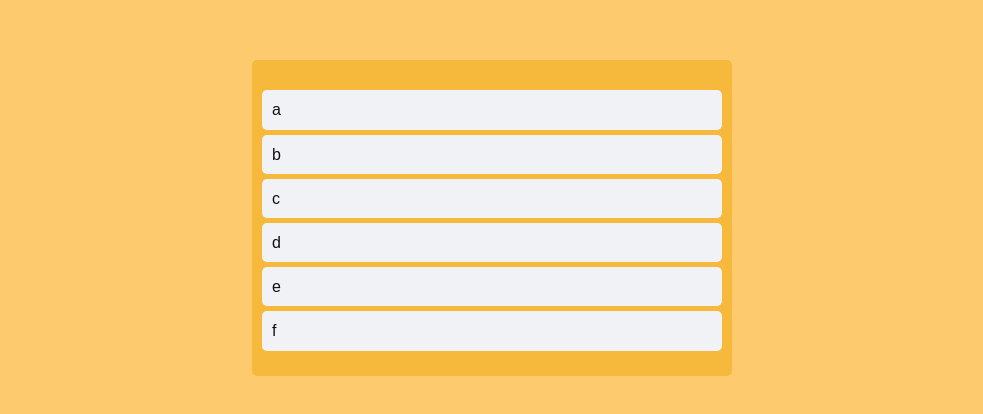
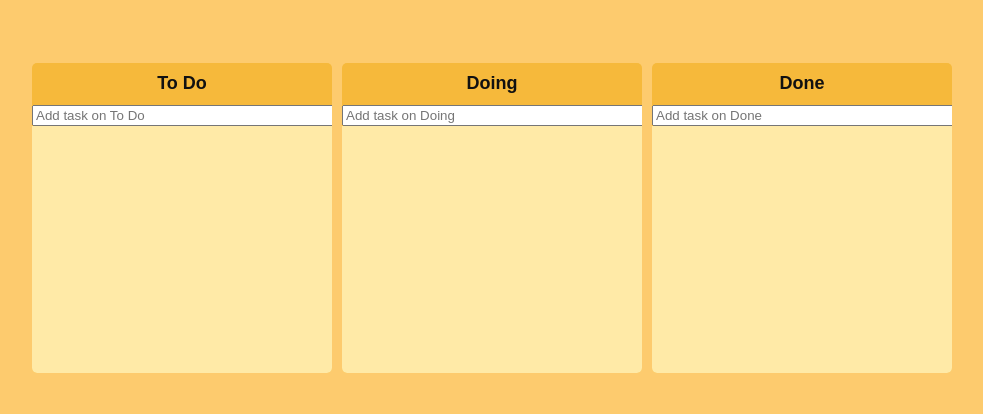
Before and after one commit to danbe80/yell-app, a React (Create React App) app: page / in a window 1280 px wide. Shown: the part 182-596 px from the top of the page, without its empty margins (148-1131 px from the left). Built offline with nearby package versions, Linux system fonts and the light colour scheme.

Commit message:
기본 틀 완료

```diff
--- a/src/App.tsx
+++ b/src/App.tsx
@@ -1,65 +1,69 @@
-import { DragDropContext, Droppable, Draggable, DropResult } from "react-beautiful-dnd";
+import { DragDropContext, DropResult } from "react-beautiful-dnd";
 import { useRecoilState } from "recoil";
 import styled from "styled-components";
 import { toDoState } from "./atoms";
+import Board from "./Components/Board";
 
 const Wrapper = styled.div`
   display: flex;
-  max-width: 480px;
-  width: 100%;
+  width: 100vw;
+  height: 100vh;
   margin: 0 auto;
   justify-content: center;
   align-items: center;
-  height: 100vh;
 `;
 const Boards = styled.div`
-  display: grid;
+  display: flex;
+  justify-content: center;
+  align-items: flex-start;
   width: 100%;
-  grid-template-columns: repeat(1,1fr);
+  gap: 10px;
 `;
-const Board = styled.div`
-  padding: 30px 10px 20px 10px;
-  background-color: ${(props) => props.theme.boardColor};
-  border-radius: 5px;
-  min-height: 200px;
-`;
-const Card = styled.div`
-  padding: 10px;
-  background-color: ${(props) => props.theme.cardColor};
-  border-radius: 5px;
-  margin-bottom: 5px;
-`;
+
 
 
 
 function App() {
   const [toDos, setToDos] = useRecoilState(toDoState);
-  const onDragEnd = ({destination, source}:DropResult) => {};
+  const onDragEnd = ({ draggableId,destination, source}:DropResult) => {
+    if(!destination) return;
+    if(destination.droppableId === source.droppableId){
+      //같은 보드판에서의 움직임
+      setToDos((allBoards) => {
+        const boardCopy = [...allBoards[source.droppableId]];
+        const taskObj = boardCopy[source.index];
+        boardCopy.splice(source.index, 1);
+        boardCopy.splice(destination?.index, 0, taskObj);
+        return {
+          ...allBoards,
+          [source.droppableId]: boardCopy,
+        };
+      });
+  }
+  if(destination.droppableId !== source.droppableId){
+    // 다른 보드판으로의 움직임
+    setToDos((allBoards) => {
+      const sourceBoard = [...allBoards[source.droppableId]];
+      const taskObj = sourceBoard[source.index];
+      const destinationBoard = [...allBoards[destination.droppableId]];
+      sourceBoard.splice(source.index, 1);
+      destinationBoard.splice(destination?.index, 0, taskObj);
+      return {
+        ...allBoards,
+        [source.droppableId]: sourceBoard,
+        [destination.droppableId]: destinationBoard
+      };
+    });
+  }
+}
   return(
     <DragDropContext onDragEnd={onDragEnd}>
       <Wrapper>
         {/* 모든 보드판을 묶고 있는 영역 */}
         <Boards>
-          <Droppable droppableId="one">
-            {/* ex 보드판 영역 component*/}
-            {(provided) => (
-              <Board ref={provided.innerRef} {...provided.droppableProps}>
-                {toDos.map((toDos, index) => (
-                  <Draggable key={index} draggableId={toDos} index={index}>
-                    {/* ex 포스트잇 부분 component */}
-                    {(provided) => (
-                      <Card ref={provided.innerRef}
-                      {...provided.draggableProps}
-                      {...provided.dragHandleProps}>
-                        {toDos}
-                      </Card>
-                    )}
-                  </Draggable>
-                ))}
-                {provided.placeholder}
-              </Board>
-            )}
-          </Droppable>
+          {Object.keys(toDos).map((boardId) => (
+            <Board boardId={boardId} key={boardId} toDos={toDos[boardId]}/>
+          ))}
         </Boards>
       </Wrapper>
     </DragDropContext>
--- /dev/null
+++ b/src/Components/Board.tsx
@@ -0,0 +1,103 @@
+import { Droppable } from "react-beautiful-dnd";
+import { useForm } from "react-hook-form";
+import { useSetRecoilState } from "recoil";
+import styled from "styled-components";
+import { IToDo, toDoState } from "../atoms";
+import DragabbleCard from "./DragabbleCard";
+
+const Wrapper = styled.div`
+  width: 300px;
+  padding-top: 10px;
+  background-color: ${(props) => props.theme.boardsColor};
+  border-radius: 5px;
+  min-height: 300px;
+  display: flex;
+  flex-direction: column;
+  overflow: hidden;
+`;
+const Title = styled.h2`
+  text-align: center;
+  font-size: 18px;
+  font-weight: 600;
+  margin-bottom: 10px;
+`;
+interface IAreaProps {
+  isDraggingFromThis: boolean;
+  isDraggingOver: boolean;
+}
+const Area = styled.div<IAreaProps>`
+  background-color: ${(props) =>
+    //벗아나 도착한 영역
+    props.isDraggingOver ? props.theme.overColor
+    // 벗어나고 난 영역
+    :props.isDraggingFromThis ? props.theme.FromThisColor
+    // 움직이기 전 보드
+    :props.theme.boardColor};
+  flex-grow: 1;
+  transition: background-color .3s ease-in-out;
+  padding: 20px;
+`;
+
+const Form = styled.form`
+  width: 100%;
+  input{
+    width: 100%;
+  }
+`;
+interface IBoardProps {
+  toDos: IToDo[];
+  boardId: string;
+}
+
+interface IForm{
+  toDo: string;
+}
+
+function Board({toDos, boardId}:IBoardProps){
+  const setToDos = useSetRecoilState(toDoState)
+  const {register, setValue, handleSubmit} = useForm<IForm>();
+  const onValid = ({toDo}:IForm) => {
+    const newToDo = {
+      id: Date.now(),
+      text: toDo,
+    };
+    setToDos((allBoards) => {
+      return{
+        ...allBoards,
+        [boardId]: [newToDo, ...allBoards[boardId]]
+      };
+    });
+    setValue("toDo", "");
+  }
+  return (
+    <Wrapper>
+      <Title>{boardId}</Title>
+        <Form onSubmit={handleSubmit(onValid)}>
+          <input
+            {...register("toDo", {required: true})}
+            type="text"
+            placeholder={`Add task on ${boardId}`}
+          />
+        </Form>
+      <Droppable droppableId={boardId}>
+        {/* ex 보드판 영역 component*/}
+        {(provided, info) => (
+          <Area
+            isDraggingOver={info.isDraggingOver}
+            isDraggingFromThis={Boolean(info.draggingFromThisWith)}
+            ref={provided.innerRef} {...provided.droppableProps}>
+            {toDos.map((toDo, index) => (
+              <DragabbleCard
+              key={toDo.id}
+              toDoId={toDo.id}
+              toDoText={toDo.text}
+              index={index}/>
+            ))}
+            {provided.placeholder}
+          </Area>
+        )}
+      </Droppable>
+    </Wrapper>
+  );
+}
+export default Board;
--- /dev/null
+++ b/src/Components/DragabbleCard.tsx
@@ -0,0 +1,37 @@
+import React from "react";
+import { Draggable } from "react-beautiful-dnd";
+import styled from "styled-components";
+
+const Card = styled.div<{ isDragging: boolean }>`
+  padding: 10px;
+  background-color: ${(props) =>
+    props.isDragging ? props.theme.draggingCardColor
+    :props.theme.cardColor};
+  border-radius: 5px;
+  margin-bottom: 5px;
+`;
+
+interface IDragabbleCardProps {
+  toDoId: number;
+  toDoText: string;
+  index: number;
+}
+
+function DragabbleCard({toDoId, toDoText, index}: IDragabbleCardProps){
+  return (
+    <Draggable draggableId={toDoId + ""} index={index}>
+      {/* ex 포스트잇 부분 component */}
+      {(provided, snapshot) => (
+        <Card ref={provided.innerRef}
+        isDragging={snapshot.isDragging}
+        {...provided.draggableProps}
+        {...provided.dragHandleProps}>
+          {toDoText}
+        </Card>
+      )}
+    </Draggable>
+  );
+}
+
+// React memo는 계속 Card가 리렌더링 되는 것을 막기 위해서
+export default React.memo(DragabbleCard);
--- a/src/atoms.tsx
+++ b/src/atoms.tsx
@@ -1,6 +1,19 @@
 import { atom } from "recoil";
 
-export const toDoState = atom({
+export interface IToDo {
+  id: number;
+  text: string;
+}
+
+interface IToDoState {
+  [key: string]: IToDo[];
+}
+
+export const toDoState = atom<IToDoState>({
   key: "toDo",
-  default: ["a", "b", "c", "d", "e", "f"]
+  default: {
+    "To Do": [],
+    Doing: [],
+    Done: [],
+  }
 })
--- a/src/styled.d.ts
+++ b/src/styled.d.ts
@@ -4,8 +4,10 @@
 	export interface DefaultTheme {
 		bgColor: string;
 		cardColor: string;
+		boardsColor: string;
 		boardColor: string;
     overColor: string;
-   FromThisColor: string;
+    FromThisColor: string;
+		draggingCardColor: string,
 	}
 }
--- a/src/theme.ts
+++ b/src/theme.ts
@@ -1,58 +1,74 @@
 import { DefaultTheme } from "styled-components";
 
 export const redTheme: DefaultTheme = {
-  bgColor: "#d63031",
-  cardColor: "#ff7675",
-  boardColor: "#f6b93b",
-  overColor: "#f7d794",
-  FromThisColor: "#f6e58d",
+  bgColor: "#d63031", // 전체 배경
+  cardColor: "#ff7675", // 카드
+  boardsColor: "#f6b93b", // 보드판들
+  boardColor: "",
+  overColor: "#f7d794", // 도착한 영역
+  FromThisColor: "#f6e58d", // 벗어난 영역
+  draggingCardColor: "#fad390"
 };
 export const yellowTheme: DefaultTheme = {
   bgColor: "#fdcb6e",
   cardColor: "#f1f2f6",
-  boardColor: "#f6b93b",
+  boardsColor: "#f6b93b",
+  boardColor: "#ffeaa7",
   overColor: "#f7d794",
   FromThisColor: "#f6e58d",
+  draggingCardColor: "#f6b93b"
 };
 export const orangeTheme: DefaultTheme = {
   bgColor: "#e15f41",
   cardColor: "#f1f2f6",
-  boardColor: "#f6b93b",
+  boardsColor: "#f6b93b",
+  boardColor: "",
   overColor: "#f7d794",
   FromThisColor: "#f6e58d",
+  draggingCardColor: "#fad390"
 };
 export const greenTheme: DefaultTheme = {
   bgColor: "#00b894",
   cardColor: "#f1f2f6",
-  boardColor: "#f6b93b",
+  boardsColor: "#f6b93b",
+  boardColor: "",
   overColor: "#f7d794",
   FromThisColor: "#f6e58d",
+  draggingCardColor: "#fad390"
 };
 export const blueTheme: DefaultTheme = {
   bgColor: "#0c2461",
   cardColor: "#f1f2f6",
-  boardColor: "#f6b93b",
+  boardsColor: "#f6b93b",
+  boardColor: "",
   overColor: "#f7d794",
   FromThisColor: "#f6e58d",
+  draggingCardColor: "#fad390"
 };
 export const purpleTheme: DefaultTheme = {
   bgColor: "#574b90",
   cardColor: "#f1f2f6",
-  boardColor: "#f6b93b",
+  boardsColor: "#f6b93b",
+  boardColor: "",
   overColor: "#f7d794",
   FromThisColor: "#f6e58d",
+  draggingCardColor: "#fad390"
 };
 export const silverTheme: DefaultTheme = {
   bgColor: "#f1f1f1",
   cardColor: "#f1f2f6",
-  boardColor: "#f6b93b",
+  boardsColor: "#f6b93b",
+  boardColor: "",
   overColor: "#f7d794",
   FromThisColor: "#f6e58d",
+  draggingCardColor: "#fad390"
 };
 export const blackTheme: DefaultTheme = {
   bgColor: "#111111",
   cardColor: "#f1f2f6",
-  boardColor: "#f6b93b",
+  boardsColor: "#f6b93b",
+  boardColor: "",
   overColor: "#f7d794",
   FromThisColor: "#f6e58d",
+  draggingCardColor: "#fad390"
 };
```
